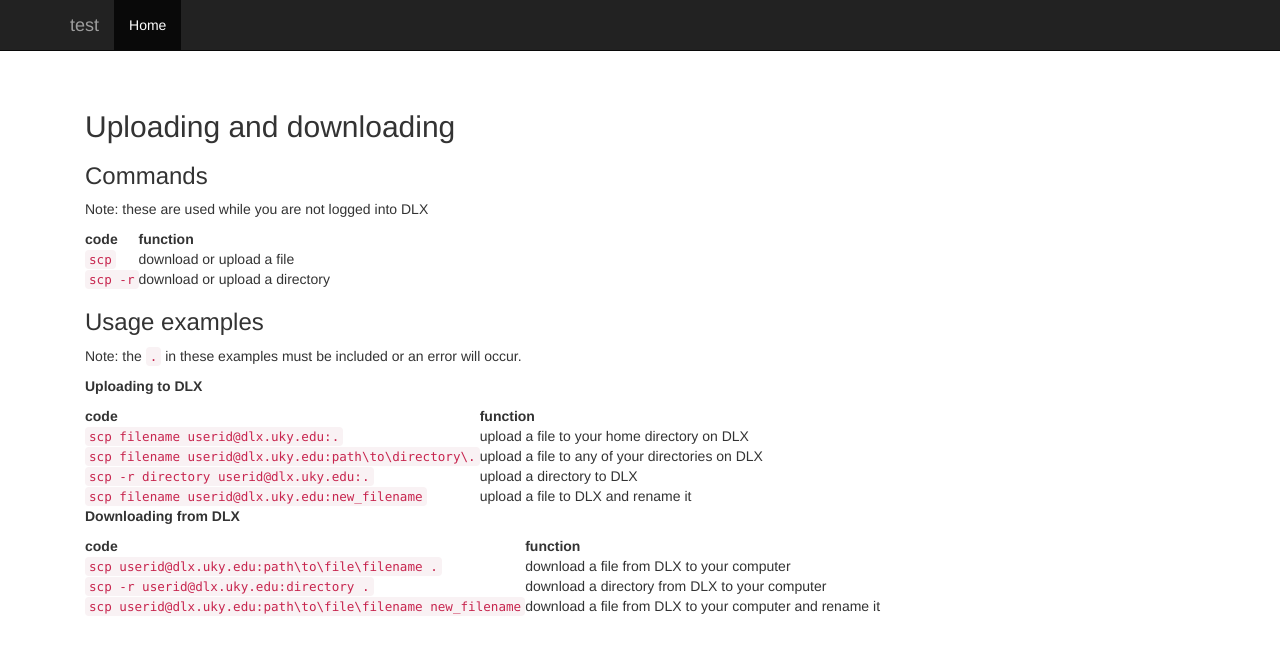
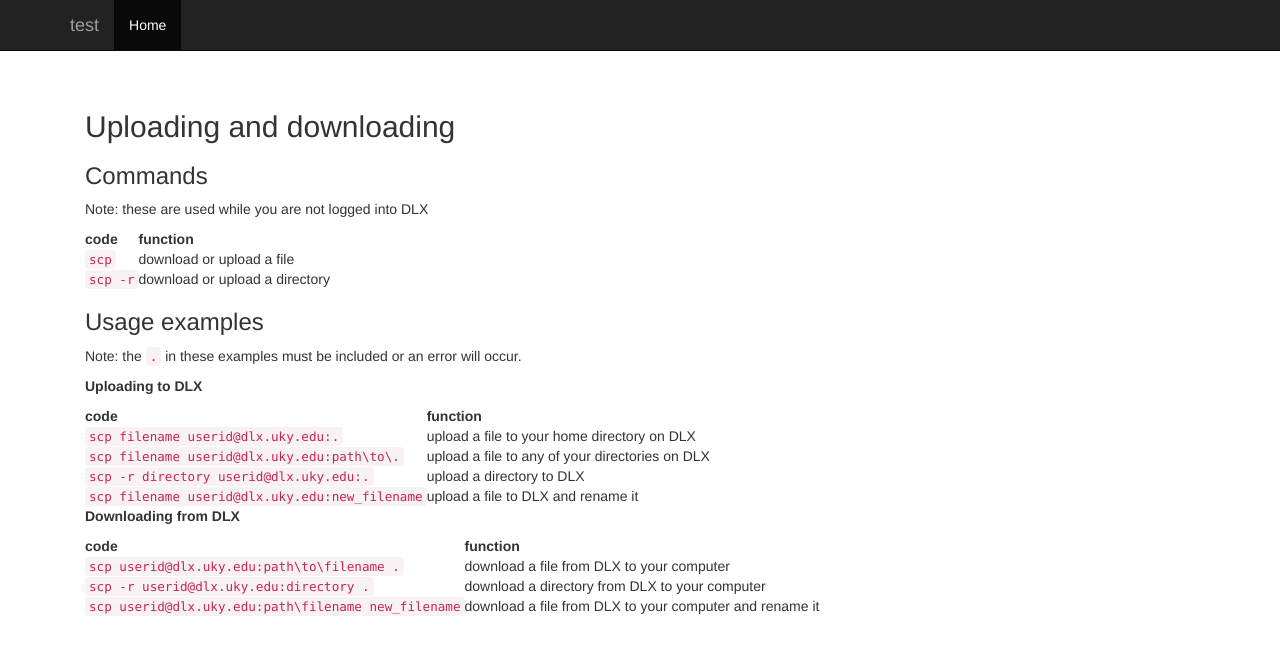
Before and after one commit to karajones/karajones.github.io, a Jekyll site: the page built from commands/basics3.md, in a window 1280 px wide. Shown: the top 655 px of the page. Built offline with Jekyll 4.4.1, drawn with Linux system fonts in a browser that asks for light colours; nearby versions of some CDN libraries; our own code applies the rules of GitHub Pages for plain Markdown files.

Commit message:
Update basics3.md

```diff
--- a/commands/basics3.md
+++ b/commands/basics3.md
@@ -16,7 +16,7 @@ Note: the `.` in these examples must be included or an error will occur.
 | code | function |
 | ----- | ----- |
 | `scp filename userid@dlx.uky.edu:.` | upload a file to your home directory on DLX |
-| `scp filename userid@dlx.uky.edu:path\to\directory\.` | upload a file to any of your directories on DLX |
+| `scp filename userid@dlx.uky.edu:path\to\.` | upload a file to any of your directories on DLX |
 | `scp -r directory userid@dlx.uky.edu:.` | upload a directory to DLX |
 | `scp filename userid@dlx.uky.edu:new_filename` | upload a file to DLX and rename it |
 
@@ -24,6 +24,6 @@ Note: the `.` in these examples must be included or an error will occur.
 
 | code | function |
 | ----- | ----- |
-| `scp userid@dlx.uky.edu:path\to\file\filename .` | download a file from DLX to your computer |
+| `scp userid@dlx.uky.edu:path\to\filename .` | download a file from DLX to your computer |
 | `scp -r userid@dlx.uky.edu:directory .` | download a directory from DLX to your computer |
-| `scp userid@dlx.uky.edu:path\to\file\filename new_filename` | download a file from DLX to your computer and rename it |
+| `scp userid@dlx.uky.edu:path\filename new_filename` | download a file from DLX to your computer and rename it |
```
